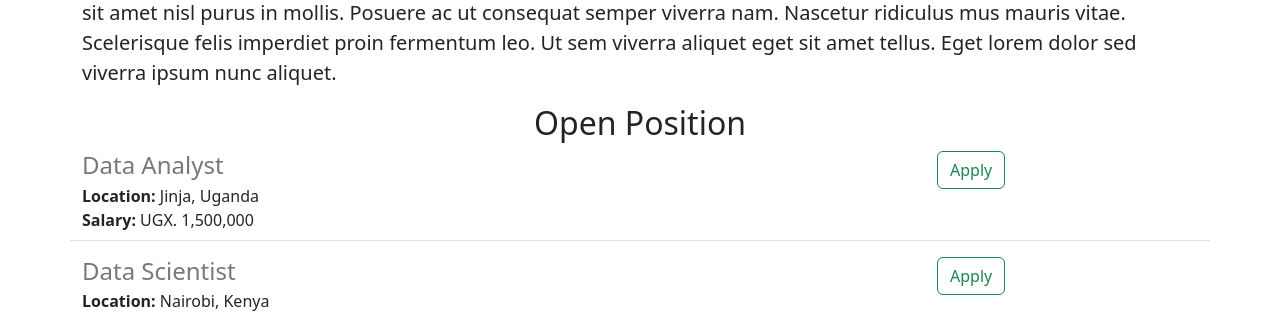
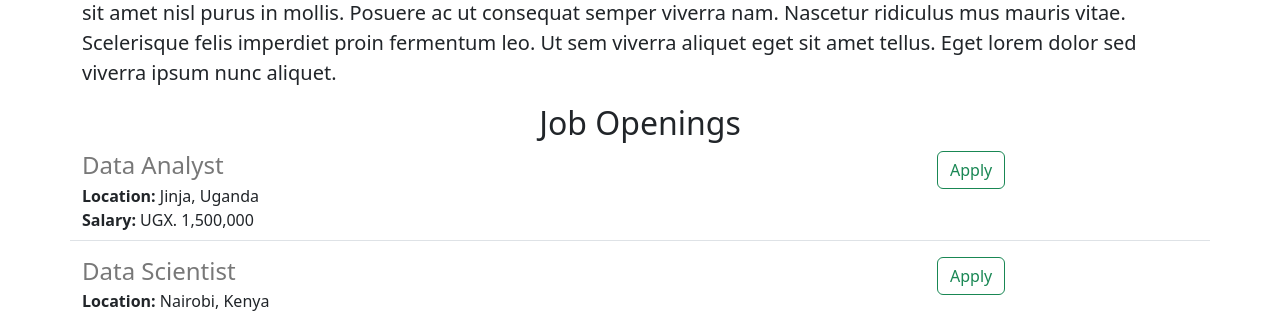
Before and after one commit to fekuobeti/logiclabs-job-career-website, a Flask app: page / in a window 1280 px wide. Shown: the part 1016-1331 px from the top of the page. Run offline with Flask 3, Linux system fonts and the light colour scheme.

Commit message:
changed opening position to job opening

```diff
--- a/templates/home.html
+++ b/templates/home.html
@@ -19,7 +19,7 @@
       <img class="img-fluid" id="banner" src="https://8d3facd7-d1d4-4010-98b7-3849b8ff8476-00-2sglbaz7r92uh.kirk.replit.dev/static/ll_jobs_b1.jpg" height="320">
       <h2 class="text-center mt-2 mb-4">About LLJOBS</h2>
       <p class="lead">Lorem ipsum dolor sit amet, consectetur adipiscing elit, sed do eiusmod tempor incididunt ut labore et dolore magna aliqua. Amet commodo nulla facilisi nullam vehicula ipsum a. Tortor posuere ac ut consequat. Purus gravida quis blandit turpis cursus in hac. Nibh ipsum consequat nisl vel pretium lectus quam id leo. Sed enim ut sem viverra aliquet. Turpis egestas sed tempus urna et pharetra. At quis risus sed vulputate. Hendrerit dolor magna eget est lorem. Etiam sit amet nisl purus in mollis. Posuere ac ut consequat semper viverra nam. Nascetur ridiculus mus mauris vitae. Scelerisque felis imperdiet proin fermentum leo. Ut sem viverra aliquet eget sit amet tellus. Eget lorem dolor sed viverra ipsum nunc aliquet.</p>
-      <h2 class="text-center">Open Position</h2>
+      <h2 class="text-center">Job Openings</h2>
       <div>
         {% for job in jobs %}
          {% include 'jobitem.html' %}
```
